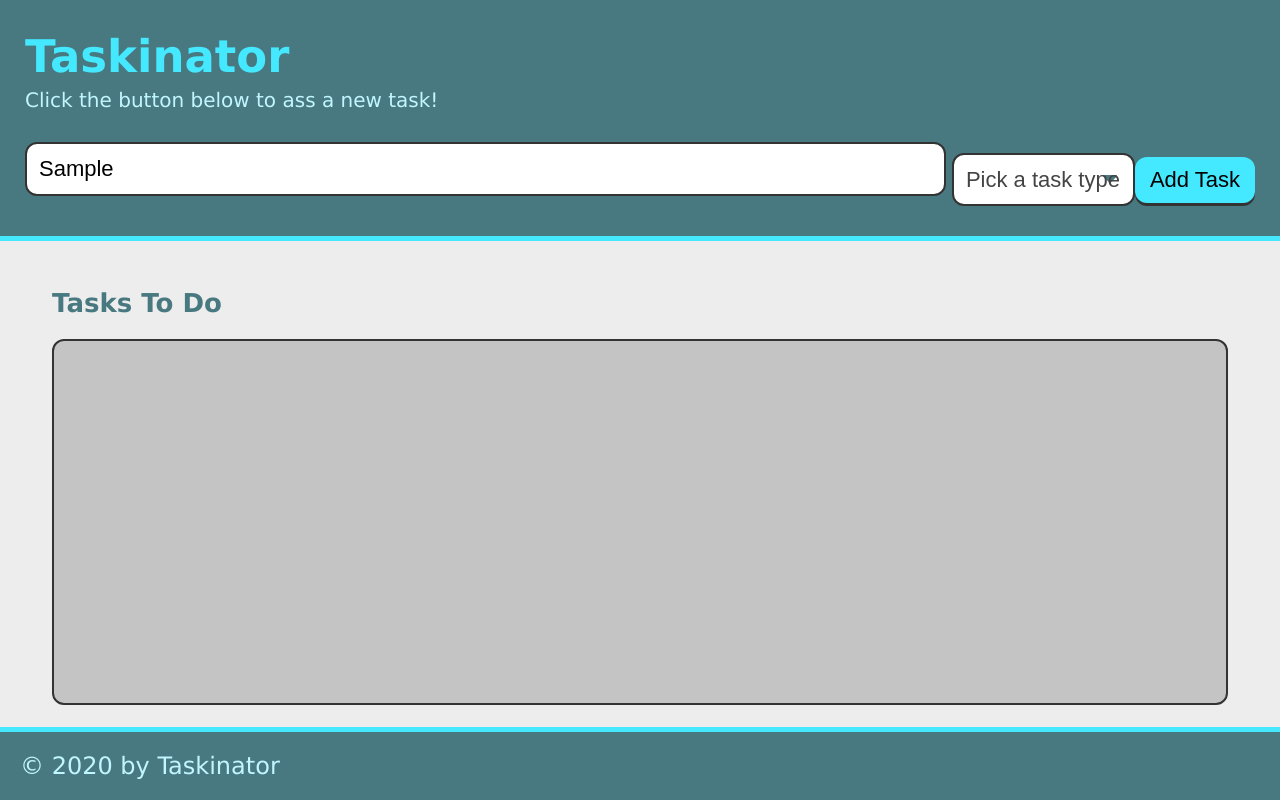
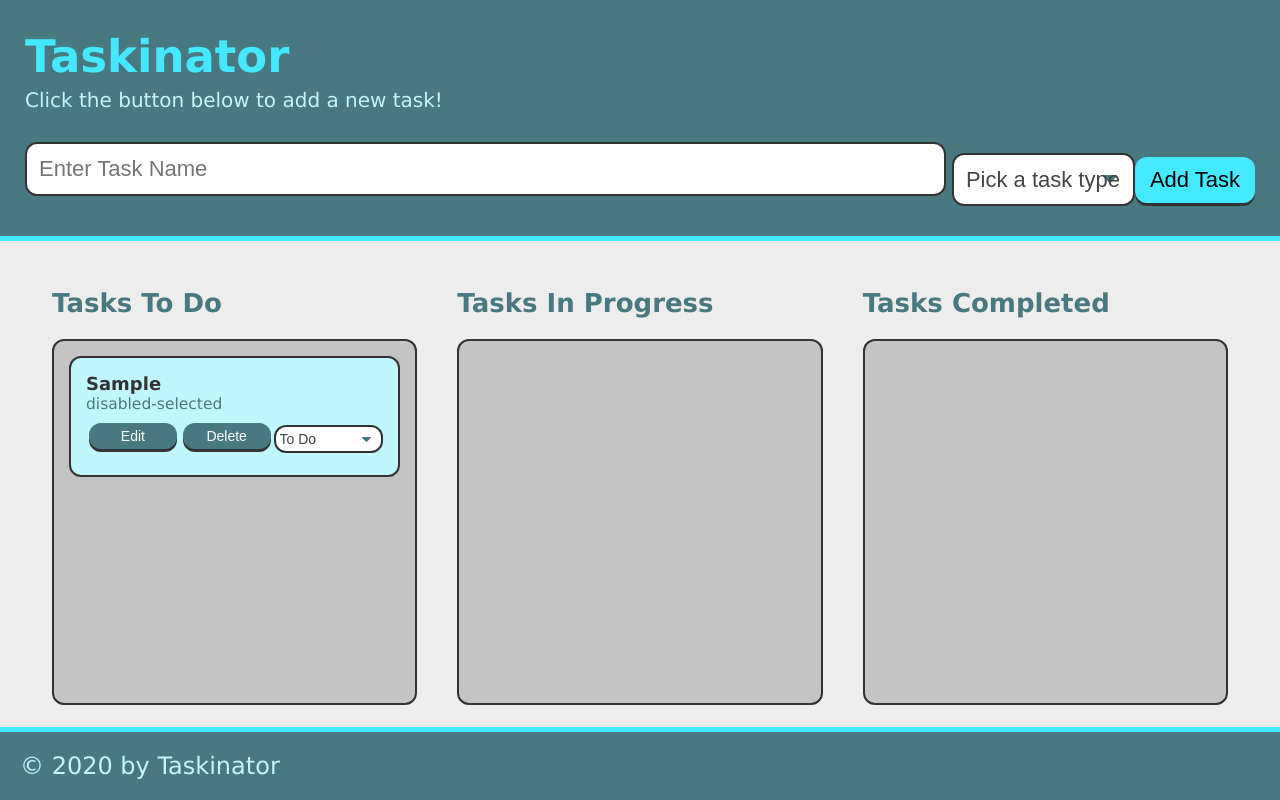
Before and after one commit to Andrea-Rowland/taskinator, a plain HTML site: page index.html in a window 1280 px wide. Both pictures are taken after typing "Sample" into the empty fields and a click on the button "Add Task". Drawn offline with Linux system fonts and the light colour scheme.

Commit message:
added task actions and selections

```diff
--- a/assets/js/script.js
+++ b/assets/js/script.js
@@ -1,7 +1,8 @@
 var formEl = document.querySelector("#task-form");
 var tasksToDoEl = document.querySelector("#tasks-to-do");
+var taskIdCounter = 0;
 
-var taskFormHandler = function(event) {
+var taskFormHandler = function (event) {
     event.preventDefault();
     var taskNameInput = document.querySelector("input[name='task-name']").value;
     var taskTypeInput = document.querySelector("select[name='task-type']").value;
@@ -24,23 +25,67 @@ var taskFormHandler = function(event) {
     createTaskEl(taskDataObj);
 };
 
-var createTaskEl = function(taskDataObj) {
-        //create list item
-        var listItemEl = document.createElement("li");
-        listItemEl.className = "task-item";
+var createTaskEl = function (taskDataObj) {
+    var listItemEl = document.createElement("li");
+    listItemEl.className = "task-item";
 
-        // create div to hold task info and add to list item
-        var taskInfoEl = document.createElement("div");
-        //give it a class name
-        taskInfoEl.className = "task-info";
+    // add task id as a custom attribute
+    listItemEl.setAttribute("data-task-id", taskIdCounter);
 
-        //add HTML content to div
-        taskInfoEl.innerHTML = "<h3 class = 'task-name'>" + taskDataObj.name + "</h3><span class = 'task-type'>" + taskDataObj.type + "</span";
+    var taskInfoEl = document.createElement("div");
+    taskInfoEl.className = "task-info";
+    taskInfoEl.innerHTML = "<h3 class = 'task-name'>" + taskDataObj.name + "</h3><span class = 'task-type'>" + taskDataObj.type + "</span";
+    listItemEl.appendChild(taskInfoEl);
 
-        listItemEl.appendChild(taskInfoEl);
+    // create taskactions (buttons and select) for task
+    var taskActionsEl = createTaskActions(taskIdCounter);
+    listItemEl.appendChild(taskActionsEl);
+    tasksToDoEl.appendChild(listItemEl);
 
-        //add entire list item to list
-        tasksToDoEl.appendChild(listItemEl);
+    // increase task counter for next unique id
+    taskIdCounter++;
 };
 
+var createTaskActions = function (taskId) {
+    var actionContainerEl = document.createElement("div");
+    actionContainerEl.className = "task-actions";
+
+    //create edit button
+    var editButtonEl = document.createElement("button");
+    editButtonEl.textContent = "Edit";
+    editButtonEl.className = "btn edit-btn";
+    editButtonEl.setAttribute("data-task-id", taskId);
+
+    actionContainerEl.appendChild(editButtonEl);
+
+    // create delete button
+    var deleteButtonEl = document.createElement("button");
+    deleteButtonEl.textContent = "Delete";
+    deleteButtonEl.className = "btn delete-btn";
+    deleteButtonEl.setAttribute("data-task-id", taskId);
+
+    actionContainerEl.appendChild(deleteButtonEl);
+
+    var statusSelectEl = document.createElement("select");
+    statusSelectEl.className = "select-status";
+    statusSelectEl.setAttribute("name", "status-change");
+    statusSelectEl.setAttribute("data-task-id", taskId);
+
+    actionContainerEl.appendChild(statusSelectEl);
+
+    var statusChoices = ["To Do", "In Progress", "Completed"];
+    for (var i = 0; i < statusChoices.length; i++) {
+        // create option element
+        var statusOptionEl = document.createElement("option");
+        statusOptionEl.textContent = statusChoices[i];
+        statusOptionEl.setAttribute("value", statusChoices[i]);
+
+        // append to select
+        statusSelectEl.appendChild(statusOptionEl);
+  }
+
+
+    return actionContainerEl;
+}
+
 formEl.addEventListener("submit", taskFormHandler);
--- a/index.html
+++ b/index.html
@@ -12,14 +12,14 @@
 <body>
     <header>
         <h1 class=page-title>Taskinator</h1>
-        <p>Click the button below to ass a new task!</p>
+        <p>Click the button below to add a new task!</p>
         <form id="task-form">
             <div class="form-group">
                 <input type="text" name="task-name" placeholder="Enter Task Name" />
             </div>
             <div class="form group">
                 <select name="task-type" class="select-dropdown">
-                    <option value="" disabled selected>Pick a task type</option>
+                    <option value="disabled-selected">Pick a task type</option>
                     <option value="School">School</option>
                     <option value="Home">Home</option>
                     <option value="Social">Social</option>
@@ -33,12 +33,27 @@
     </header>
 
     <main class=page-content>
+        <!-- Tasks To Do -->
         <section class="task-list-wrapper">
             <h2 class="list-title">Tasks To Do</h2>
             <ul class="task-list" id="tasks-to-do">
             </ul>
         </section>
+
+        <!-- Tasks In Progress-->
+        <section class="task-list-wrapper">
+            <h2 class="list-title">Tasks In Progress</h2>
+            <ul class="task-list" id="tasks-in-progress"></ul>
+        </section>
+
+        <!-- Tasks Completed -->
+        <section class="task-list-wrapper">
+            <h2 class="list-title">Tasks Completed</h2>
+            <ul class="task-list" id="tasks-completed"></ul>
+        </section>
     </main>
+
+
 
     <footer>
         &copy; 2020 by Taskinator
```
